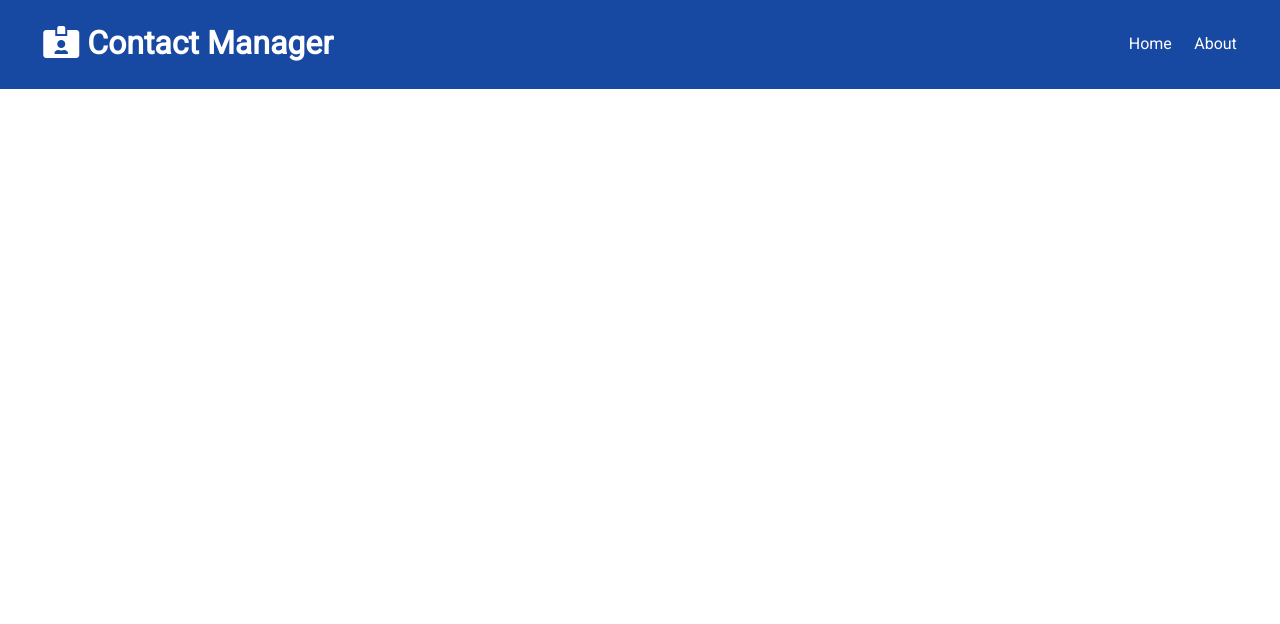
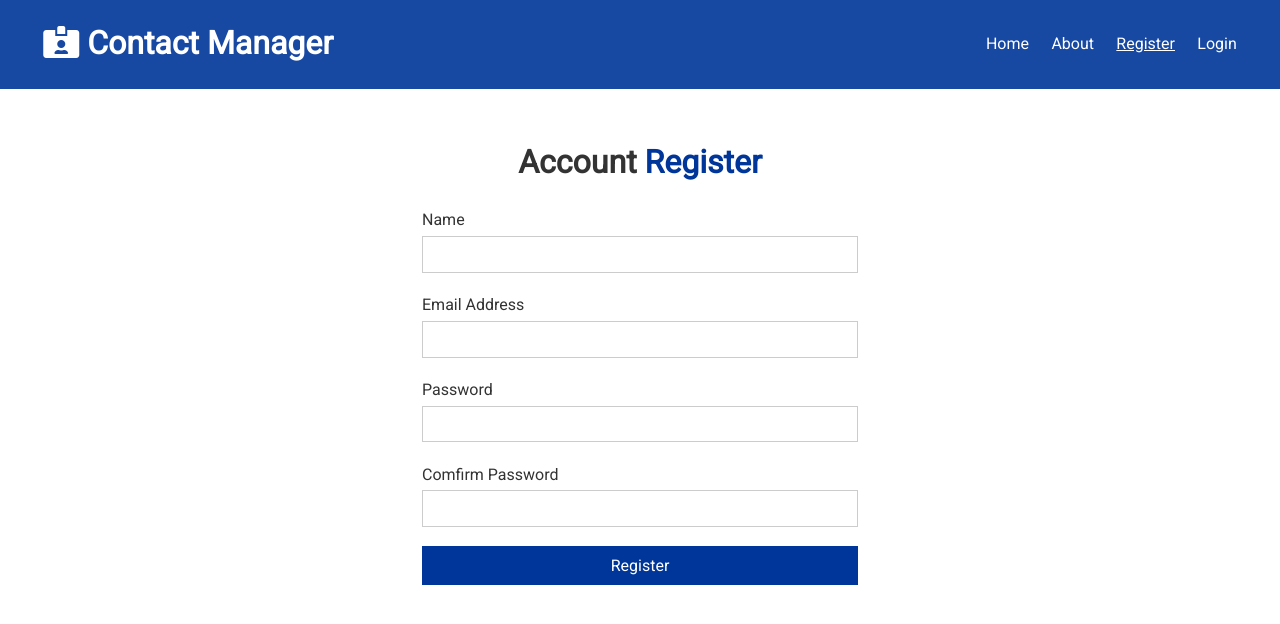
Before and after one commit to hyhong-code/contact-manager, a React (Create React App) app in the folder client/: page /register in a window 1280 px wide. Shown: the top 624 px of the page. Built offline with nearby package versions, Linux system fonts and the light colour scheme.

Commit message:
add Register and Login component

```diff
--- a/client/src/App.js
+++ b/client/src/App.js
@@ -3,6 +3,9 @@
 import { Route, Switch } from "react-router-dom";
 import Home from "./components/pages/Home";
 import About from "./components/pages/About";
+import Register from "./components/auth/Register";
+import Login from "./components/auth/Login";
+
 import "./App.css";
 
 const App = () => {
@@ -13,6 +16,8 @@
         <Switch>
           <Route exact path="/" component={Home} />
           <Route exact path="/about" component={About} />
+          <Route exact path="/register" component={Register} />
+          <Route exact path="/login" component={Login} />
         </Switch>
       </div>
     </Fragment>
--- /dev/null
+++ b/client/src/components/auth/Login.js
@@ -0,0 +1,57 @@
+import React, { useState } from "react";
+import PropTypes from "prop-types";
+
+const Login = (props) => {
+  const [user, setUser] = useState({
+    email: "",
+    password: "",
+  });
+
+  const { email, password } = user;
+
+  const handleChange = (evt) => {
+    const { name, value } = evt.target;
+    setUser({ ...user, [name]: value });
+  };
+
+  const handleSubmit = (evt) => {
+    evt.preventDefault();
+    console.log("Submit");
+  };
+
+  return (
+    <div className="form-container">
+      <h1>
+        Account <span className="text-primary">Login</span>
+      </h1>
+      <form onSubmit={handleSubmit}>
+        <div className="form-group">
+          <label htmlFor="email">Email Address</label>
+          <input
+            type="email"
+            name="email"
+            value={email}
+            onChange={handleChange}
+          />
+        </div>
+        <div className="form-group">
+          <label htmlFor="password">Password</label>
+          <input
+            type="password"
+            name="password"
+            value={password}
+            onChange={handleChange}
+          />
+        </div>
+
+        <input
+          type="submit"
+          value="Login"
+          className="btn btn-primary btn-block"
+        />
+      </form>
+    </div>
+  );
+};
+
+export default Login;
--- /dev/null
+++ b/client/src/components/auth/Register.js
@@ -0,0 +1,71 @@
+import React, { useState } from "react";
+import PropTypes from "prop-types";
+
+const Register = (props) => {
+  const [user, setUser] = useState({
+    name: "",
+    email: "",
+    password: "",
+    password2: "",
+  });
+
+  const { name, email, password, password2 } = user;
+
+  const handleChange = (evt) => {
+    const { name, value } = evt.target;
+    setUser({ ...user, [name]: value });
+  };
+
+  const handleSubmit = (evt) => {
+    evt.preventDefault();
+    console.log("Register");
+  };
+
+  return (
+    <div className="form-container">
+      <h1>
+        Account <span className="text-primary">Register</span>
+      </h1>
+      <form onSubmit={handleSubmit}>
+        <div className="form-group">
+          <label htmlFor="name">Name</label>
+          <input type="text" name="name" value={name} onChange={handleChange} />
+        </div>
+        <div className="form-group">
+          <label htmlFor="email">Email Address</label>
+          <input
+            type="email"
+            name="email"
+            value={email}
+            onChange={handleChange}
+          />
+        </div>
+        <div className="form-group">
+          <label htmlFor="password">Password</label>
+          <input
+            type="password"
+            name="password"
+            value={password}
+            onChange={handleChange}
+          />
+        </div>
+        <div className="form-group">
+          <label htmlFor="password2">Comfirm Password</label>
+          <input
+            type="password"
+            name="password2"
+            value={password2}
+            onChange={handleChange}
+          />
+        </div>
+        <input
+          type="submit"
+          value="Register"
+          className="btn btn-primary btn-block"
+        />
+      </form>
+    </div>
+  );
+};
+
+export default Register;
--- a/client/src/components/layout/Navbar.js
+++ b/client/src/components/layout/Navbar.js
@@ -25,6 +25,24 @@
             About
           </NavLink>
         </li>
+        <li>
+          <NavLink
+            exact
+            activeStyle={{ textDecoration: "underline" }}
+            to="/register"
+          >
+            Register
+          </NavLink>
+        </li>
+        <li>
+          <NavLink
+            exact
+            activeStyle={{ textDecoration: "underline" }}
+            to="/login"
+          >
+            Login
+          </NavLink>
+        </li>
       </ul>
     </div>
   );
```
